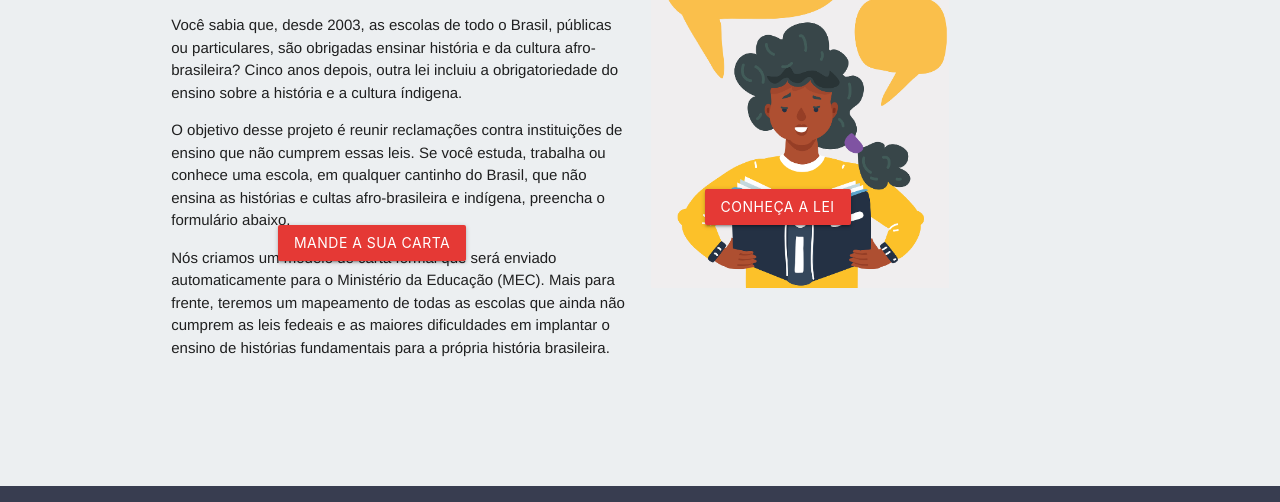
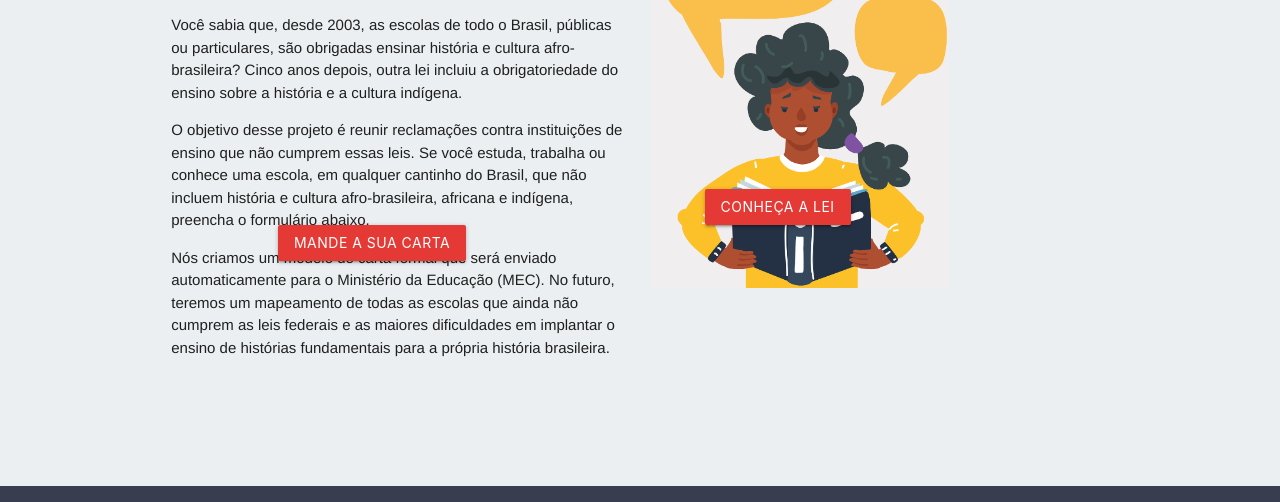
Before and after one commit to marianaolvr/Projeto-Reprograma-frontend, a website: page index.html in a window 1280 px wide. Shown: the part 298-800 px from the top of the page. Drawn offline with nearby package versions, Linux system fonts and the light colour scheme.

Commit message:
Alterações no texto da primeira página

```diff
--- a/index.html
+++ b/index.html
@@ -35,19 +35,18 @@
                     <div class="col s3 push-s3">
                         <h3 class="center-left">A HISTÓRIA DE TODOS</h3>
                         <p class="center-center">
-                            Você sabia que, desde 2003, as escolas de todo o Brasil, públicas ou
-                            particulares, são obrigadas ensinar história e da cultura afro-brasileira? Cinco anos
-                            depois, outra lei incluiu a obrigatoriedade do ensino sobre a história e a cultura índigena.
+                            Você sabia que, desde 2003, as escolas de todo o Brasil, públicas ou particulares, são
+                            obrigadas ensinar história e cultura afro-brasileira? Cinco anos depois, outra lei incluiu a
+                            obrigatoriedade do ensino sobre a história e a cultura indígena.
                         </p>
                         <p class="center-left">O objetivo desse projeto é reunir reclamações contra instituições de
                             ensino que não cumprem essas leis. Se você estuda, trabalha ou conhece uma escola, em
-                            qualquer cantinho do Brasil, que não ensina as histórias e cultas afro-brasileira e
+                            qualquer cantinho do Brasil, que não incluem história e cultura afro-brasileira, africana e
                             indígena, preencha o formulário abaixo.
                         </p>
                         <p class="center-left">Nós criamos um modelo de carta formal que será enviado automaticamente
-                            para o Ministério da Educação (MEC). Mais para frente, teremos um mapeamento de todas as
-                            escolas que ainda não cumprem as leis fedeais e as maiores dificuldades em implantar o
-                            ensino de
+                            para o Ministério da Educação (MEC). No futuro, teremos um mapeamento de todas as escolas
+                            que ainda não cumprem as leis federais e as maiores dificuldades em implantar o ensino de
                             histórias fundamentais para a própria história brasileira.
                         </p>
                     </div>
@@ -201,11 +200,11 @@
                     </form>
 
                     <div class="col s9 push-s4">
-                        <a class="btn waves-effect red darken-1 btnEnviar" type="submit" value="Reload Page" name="action"
-                            class="center-align" onClick="document.location.reload(true)">Enviar
+                        <a class="btn waves-effect red darken-1 btnEnviar" type="submit" value="Reload Page"
+                            name="action" class="center-align" onClick="document.location.reload(true)">Enviar
                             <i class="material-icons right">send</i>
-                    </a>
-    </div>
+                        </a>
+                    </div>
                 </div>
             </div>
         </div>
```
